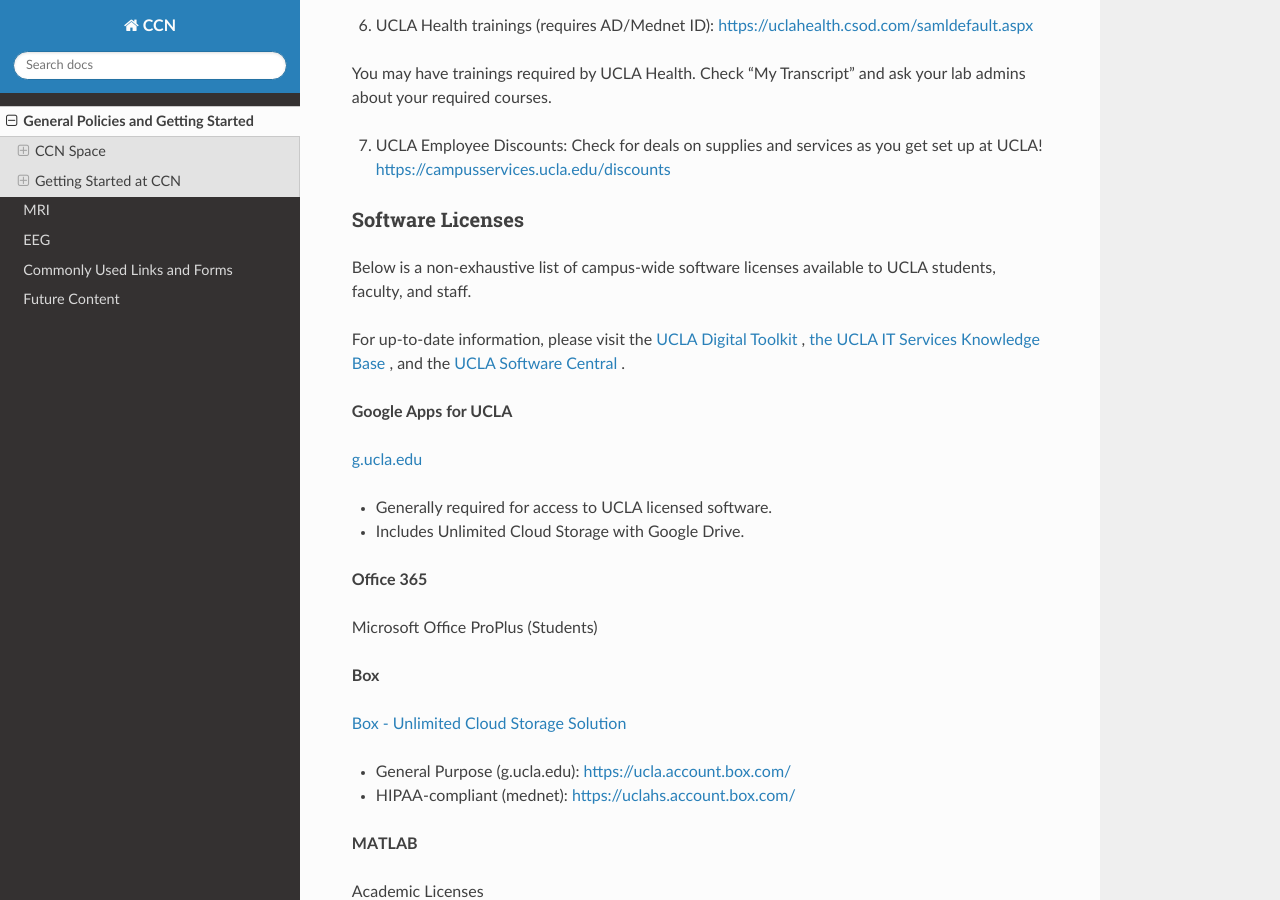
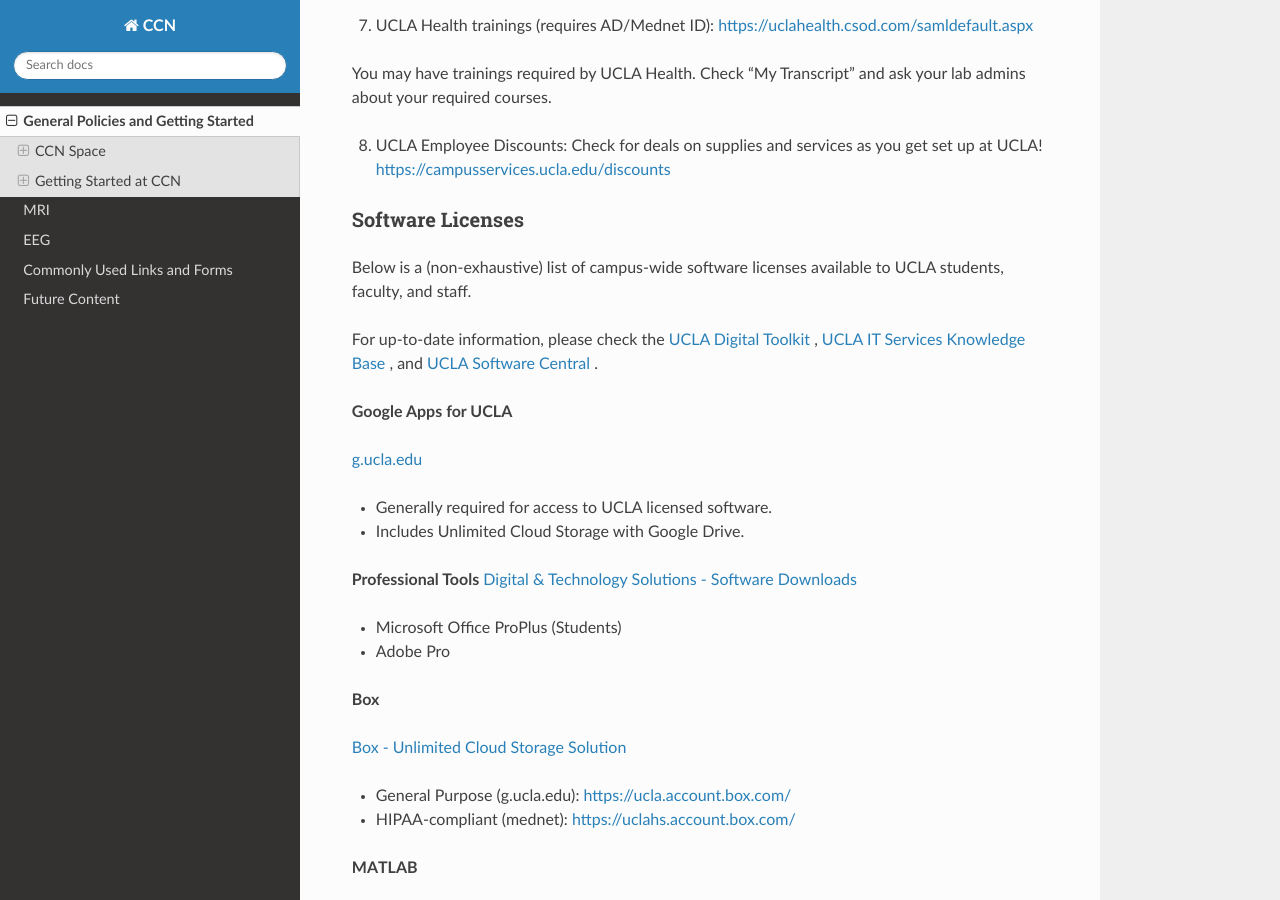
Before and after one commit to CCN-Support/CCN_Wiki, a Sphinx documentation site: the page built from docs/source/generalpolicies.rst, in a window 1280 px wide and 900 px high, scrolled down 5274 px. Built offline with Sphinx 7.4.7 and the Read the Docs theme 3.1.0, drawn with Linux system fonts in a browser that asks for light colours.

Commit message:
Update generalpolicies.rst

```diff
--- a/docs/source/generalpolicies.rst
+++ b/docs/source/generalpolicies.rst
@@ -135,6 +135,7 @@
   - Register for a Hoffman2 account: https://www.hoffman2.idre.ucla.edu/Accounts/Requesting-an-account.html
   - Download X2Go: https://wiki.x2go.org/doku.php/doc:installation:x2goclient
   - Configure X2Go for remote desktop access to Hoffman2: https://www.hoffman2.idre.ucla.edu/Using-H2/Connecting/Connecting.html#x2go-client
+
 5. CITI research training: https://ohrpp.research.ucla.edu/citi-training/
   Relevant courses are listed below. Some may be required or optional depending on your specific area of research:
 
@@ -149,19 +150,19 @@
 
 You will almost certainly have trainings regarding cybersecurity, workplace violence prevention, and so on that must be completed in this portal.
 
-6. UCLA Health trainings (requires AD/Mednet ID): https://uclahealth.csod.com/samldefault.aspx
+7. UCLA Health trainings (requires AD/Mednet ID): https://uclahealth.csod.com/samldefault.aspx
 
 You may have trainings required by UCLA Health. Check "My Transcript" and ask your lab admins about your required courses.
 
-7. UCLA Employee Discounts: Check for deals on supplies and services as you get set up at UCLA! https://campusservices.ucla.edu/discounts
+8. UCLA Employee Discounts: Check for deals on supplies and services as you get set up at UCLA! https://campusservices.ucla.edu/discounts
 
 
 Software Licenses
 ^^^^^^^^^^^^^^^^^
 
-Below is a non-exhaustive list of campus-wide software licenses available to UCLA students, faculty, and staff.
+Below is a (non-exhaustive) list of campus-wide software licenses available to UCLA students, faculty, and staff.
 
-For up-to-date information, please visit the `UCLA Digital Toolkit <https://dts.ucla.edu/>`_ , `the UCLA IT Services Knowledge Base <https://ucla.service-now.com/support?id=kb_view>`_ , and the `UCLA Software Central <https://ucla.service-now.com/support?id=sc_category&sys_id=526f0ae81b6c29143b0555351a4bcbc8>`_ .
+For up-to-date information, please check the `UCLA Digital Toolkit <https://dts.ucla.edu/>`_ , `UCLA IT Services Knowledge Base <https://ucla.service-now.com/support?id=kb_view>`_ , and `UCLA Software Central <https://ucla.service-now.com/support?id=sc_category&sys_id=526f0ae81b6c29143b0555351a4bcbc8>`_ .
 
 
 **Google Apps for UCLA**
@@ -171,9 +172,11 @@
 - Generally required for access to UCLA licensed software.
 - Includes Unlimited Cloud Storage with Google Drive.
 
-**Office 365**
+**Professional Tools**
+`Digital & Technology Solutions - Software Downloads <https://dts.ucla.edu/products-services/software-downloads>`_
 
-Microsoft Office ProPlus (Students)
+- Microsoft Office ProPlus (Students)
+- Adobe Pro
 
 **Box**
 
```
